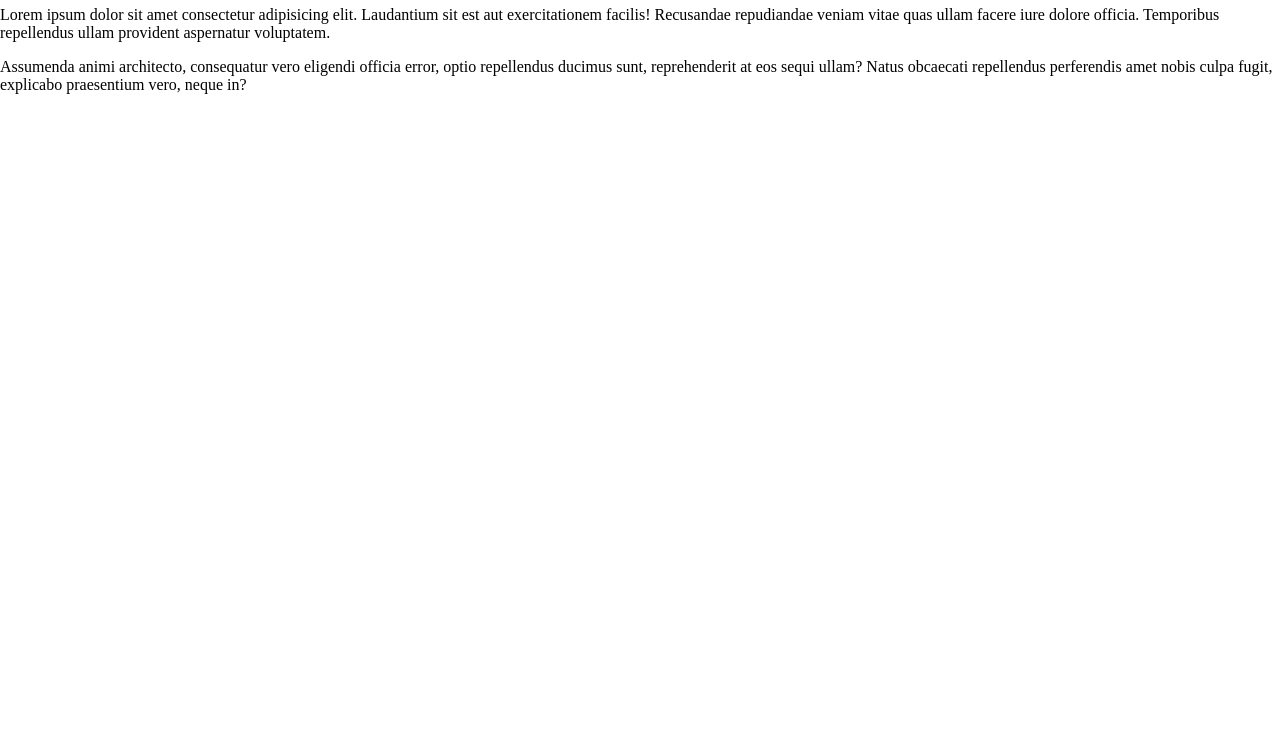
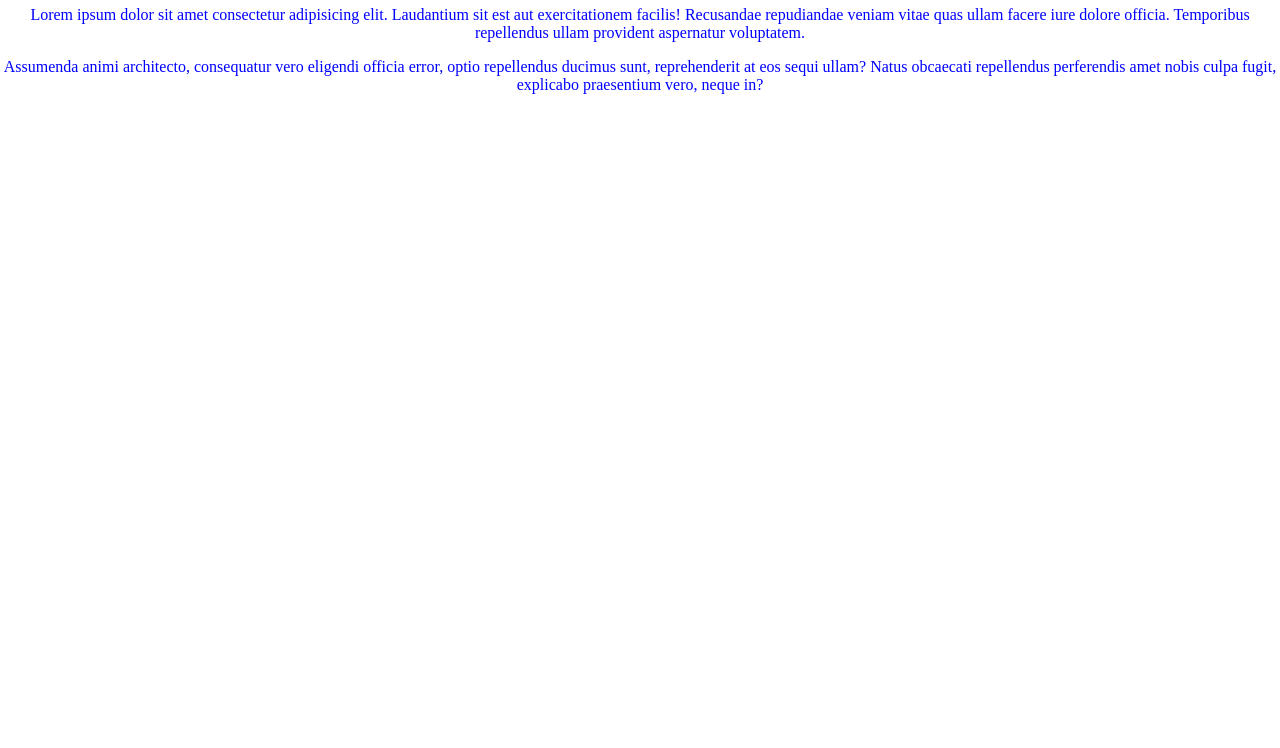
Before and after one commit to SadambekovBekmyrza/18.11.22, a plain HTML site: page index.html in a window 1280 px wide. Shown: the part 52-800 px from the top of the page. Drawn offline with Linux system fonts and the light colour scheme.

Commit message:
redactor file

```diff
--- a/index.html
+++ b/index.html
@@ -6,13 +6,17 @@
 </head>
 
 <body>
-  <h1>Hello</h1>
-  <p>Lorem ipsum dolor sit amet consectetur adipisicing elit. Laudantium sit est aut exercitationem facilis! Recusandae
-    repudiandae veniam vitae quas ullam facere iure dolore officia. Temporibus repellendus ullam provident aspernatur
-    voluptatem.</p>
-  <p>Assumenda animi architecto, consequatur vero eligendi officia error, optio repellendus ducimus sunt, reprehenderit
-    at eos sequi ullam? Natus obcaecati repellendus perferendis amet nobis culpa fugit, explicabo praesentium vero,
-    neque in?</p>
+  <div class="one">
+    <h1>Hello</h1>
+    <p>Lorem ipsum dolor sit amet consectetur adipisicing elit. Laudantium sit est aut exercitationem facilis!
+      Recusandae
+      repudiandae veniam vitae quas ullam facere iure dolore officia. Temporibus repellendus ullam provident aspernatur
+      voluptatem.</p>
+    <p>Assumenda animi architecto, consequatur vero eligendi officia error, optio repellendus ducimus sunt,
+      reprehenderit
+      at eos sequi ullam? Natus obcaecati repellendus perferendis amet nobis culpa fugit, explicabo praesentium vero,
+      neque in?</p>
+  </div>
 
 </body>
 
--- a/style.css
+++ b/style.css
@@ -4,3 +4,8 @@
 body {
   margin: 0;
 }
+.one {
+  text-align: center;
+  align-items: center;
+  color: blue;
+}
```
